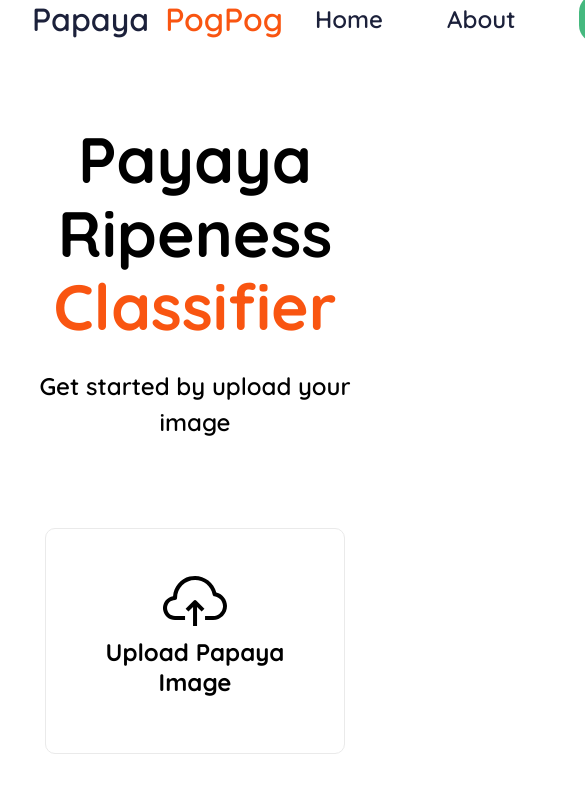
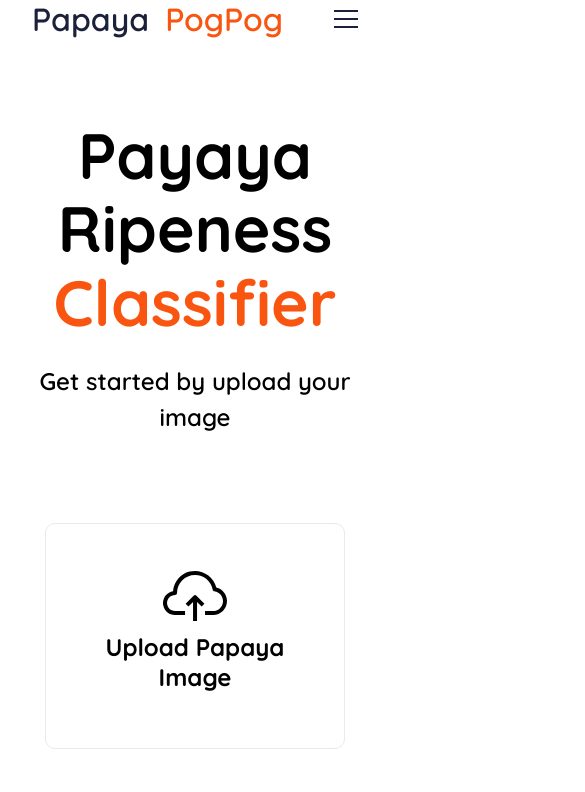
Before and after one commit to GGolfz/papaya-frontend, a Next.js app: page /demo in a window 390 px wide. Shown: the top 792 px of the page, 585 px wide, since content can reach past the window. Built offline with nearby package versions, Linux system fonts and the light colour scheme.

Commit message:
add: responsive navbar :sparkles:

```diff
--- a/components/nav.js
+++ b/components/nav.js
@@ -1,17 +1,23 @@
-import styles from "../styles/About.module.css";
+import styles from "../styles/Nav.module.css";
 import Link from "next/link";
+import { useState } from "react";
 const Nav = () => {
+  const [open, setOpen] = useState(false);
   return (
     <div className={styles.nav_container}>
       <div className={styles.name_div}>
         <span>Papaya</span>
-        <span
-          className={styles.special}
-        >
-          PogPog
-        </span>
+        <span className={styles.special}>PogPog</span>
       </div>
-      <div className={styles.action_div}>
+      <div
+        className={`${styles.hamburger} ${open ? styles.open : ""}`}
+        onClick={() => setOpen(!open)}
+      >
+        <span></span>
+        <span></span>
+        <span></span>
+      </div>
+      <div className={`${styles.action_div} ${open ? styles.open : ""}`}>
         <Link href="/">
           <a className={styles.menu_txt}>Home</a>
         </Link>
--- a/styles/About.module.css
+++ b/styles/About.module.css
@@ -1,44 +1,3 @@
-.nav_container {
-  height: 90px;
-  width: 100vw;
-  padding: 0 2rem;
-  background-color: transparent;
-  display: flex;
-  flex-flow: row;
-  align-items: center;
-  justify-content: space-between;
-}
-.name_div > span {
-  color: #1c213b;
-  font-size: 2rem;
-  font-weight: 500;
-}
-span.special {
-  color: #f95511;
-  margin-left: 1rem;
-}
-.action_div {
-  display: flex;
-}
-.action_div a {
-  margin: 0rem 2rem;
-}
-.menu_txt {
-  color: #1c213b;
-  font-size: 1.5rem;
-  font-weight: 500;
-  margin-right: 1.5rem;
-  display: flex;
-  align-items: center;
-}
-.demo_btn {
-  background-color: #45b97f;
-  border-radius: 18px;
-  padding: 0.6rem 1.5rem;
-  color: white;
-  font-size: 1.5rem;
-  font-weight: 500;
-}
 .system_container {
   margin: 1.5rem 0;
   display: flex;
--- /dev/null
+++ b/styles/Nav.module.css
@@ -0,0 +1,98 @@
+.nav_container {
+  height: 90px;
+  width: 100vw;
+  padding: 0 2rem;
+  background-color: transparent;
+  display: flex;
+  flex-flow: row;
+  align-items: center;
+  justify-content: space-between;
+}
+.name_div > span {
+  color: #1c213b;
+  font-size: 2rem;
+  font-weight: 500;
+}
+span.special {
+  color: #f95511;
+  margin-left: 1rem;
+}
+.action_div {
+  display: flex;
+}
+.action_div a {
+  margin: 0rem 2rem;
+}
+.menu_txt {
+  color: #1c213b;
+  font-size: 1.5rem;
+  font-weight: 500;
+  margin-right: 1.5rem;
+  display: flex;
+  align-items: center;
+}
+.demo_btn {
+  background-color: #45b97f;
+  border-radius: 18px;
+  padding: 0.6rem 1.5rem;
+  color: white;
+  font-size: 1.5rem;
+  font-weight: 500;
+}
+.hamburger {
+  display: none;
+}
+@media screen and (max-width: 767px) {
+  .hamburger {
+    width: 24px;
+    height: 24px;
+    display: flex;
+    flex-wrap: wrap;
+    justify-content: space-around;
+    align-items: center;
+  }
+  .hamburger > span {
+    width: 24px;
+    height: 2px;
+    background: #1c213b;
+    transition: transform 0.5s cubic-bezier(0.77, 0.2, 0.05, 1), opacity 1s ease;
+  }
+  .hamburger.open > span:nth-child(1) {
+    transform: rotate(45deg) translate(6px, 6px);
+  }
+  .hamburger.open > span:nth-child(2) {
+    display: none;
+  }
+  .hamburger.open > span:nth-child(3) {
+    transform: rotate(-45deg) translate(3px, -3px);
+  }
+  .action_div {
+    width: 100vw;
+    height: 100vh;
+    flex-direction: column;
+    position: absolute;
+    top: 0;
+    left: 0;
+    margin-top: 72px;
+    align-items: center;
+    background: #fffcfc;
+    z-index: -1;
+    transition: opacity 0.5s ease;
+    opacity: 0;
+  }
+  .action_div.open {
+    display: flex;
+    opacity: 1;
+    z-index: 10;
+  }
+  .action_div > a {
+    padding: 1rem 0;
+    margin: 0;
+    width: 120px;
+    display: flex;
+    justify-content: center;
+  }
+  .demo_btn {
+    padding: 1rem;
+  }
+}
```
Also changed, not shown: 1 other file (tests, documents, lock files or other folders).
